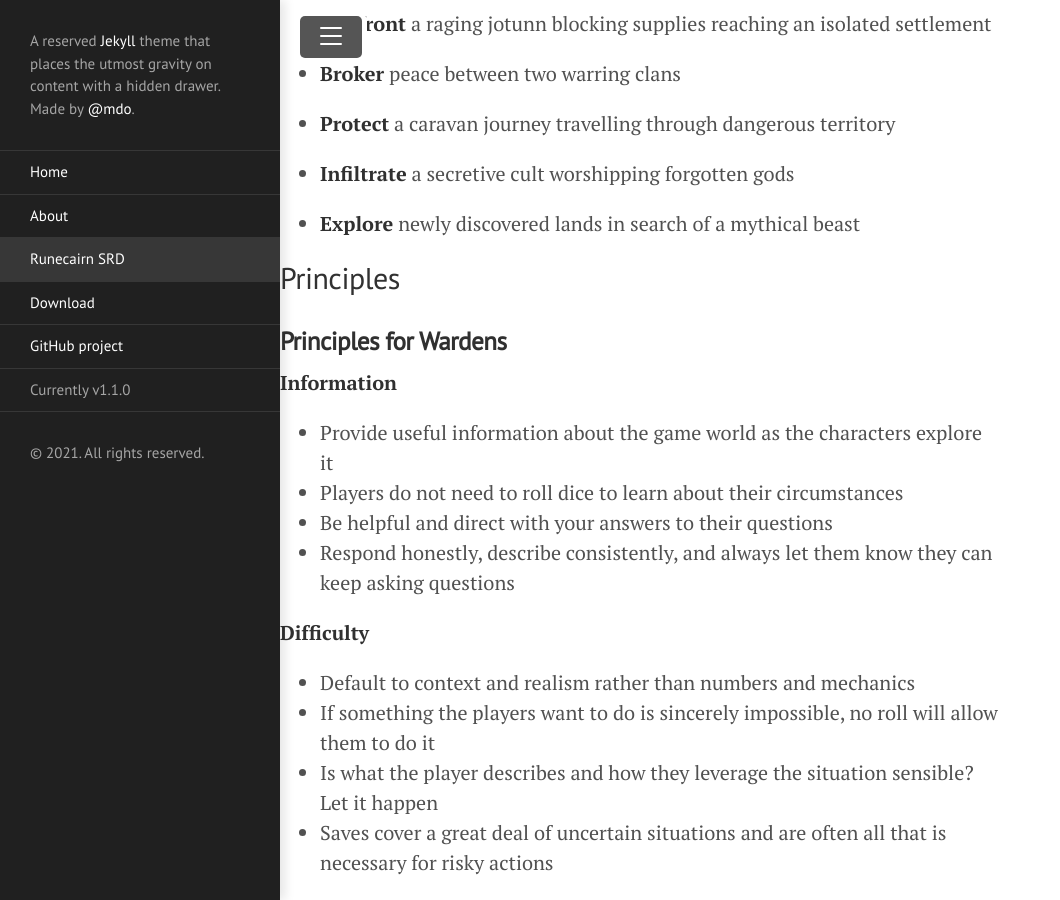
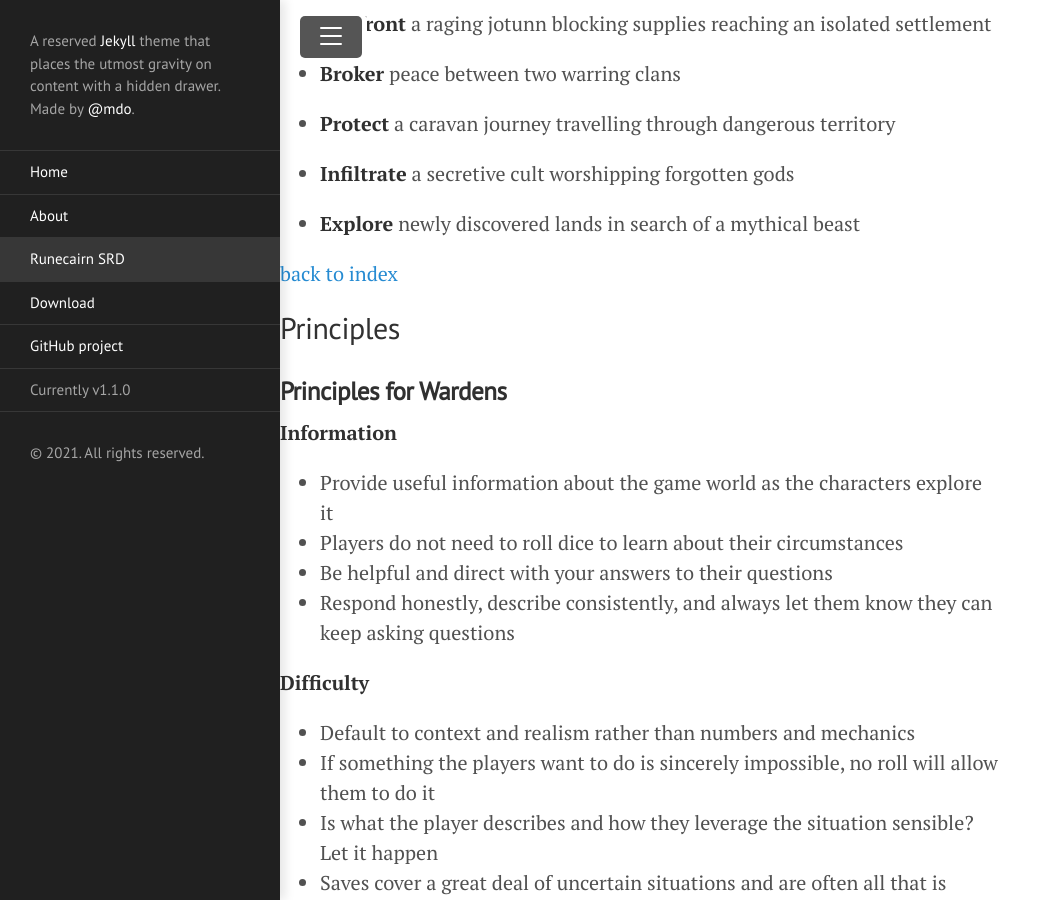
Before and after one commit to byodinsbeardrpg/byodinsbeardrpg.github.io, a Jekyll site: the page built from runecairn.md, in a window 1280 px wide and 900 px high, scrolled down 3080 px. Shown: the whole window, without its empty margins (0-1060 px from the left). Built offline with Jekyll 4.4.1, drawn with Linux system fonts in a browser that asks for light colours.

Commit message:
Update runecairn.md

```diff
--- a/runecairn.md
+++ b/runecairn.md
@@ -70,7 +70,8 @@ What type of adventures can player characters expect?
 
 - **Explore** newly discovered lands in search of a mythical beast
 
-
+[back to index](#index)
+<p></p>
 
 ## Principles
 
```
